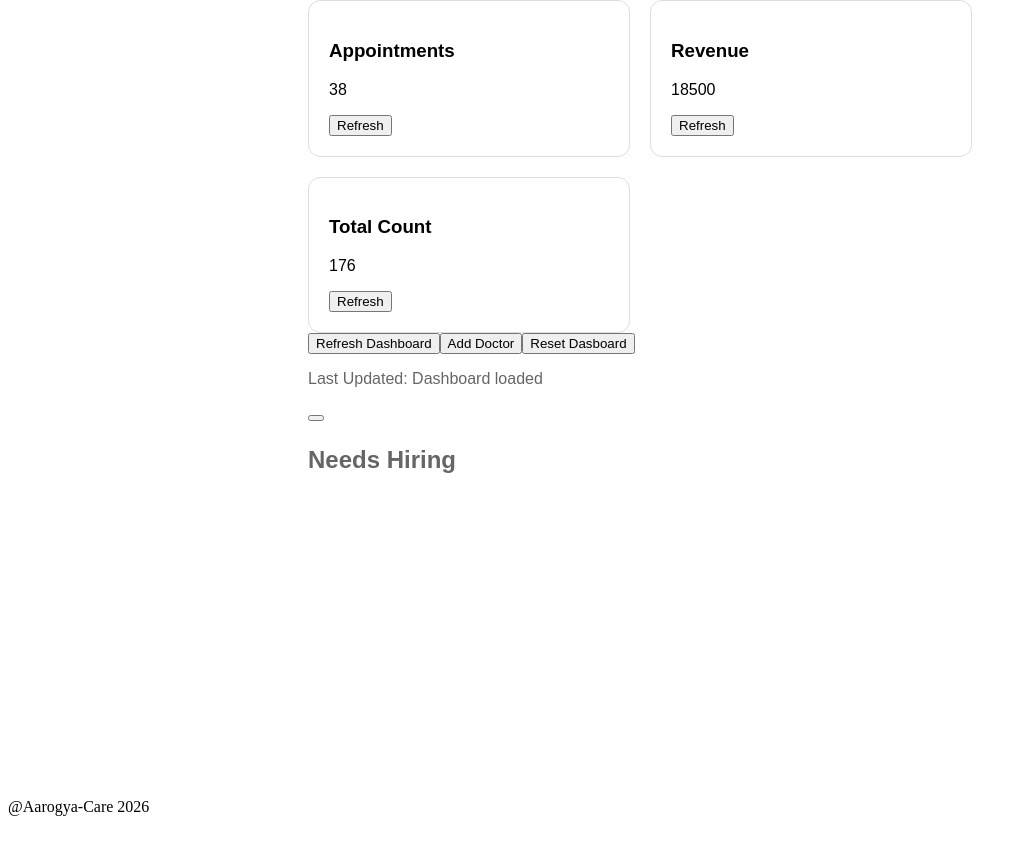
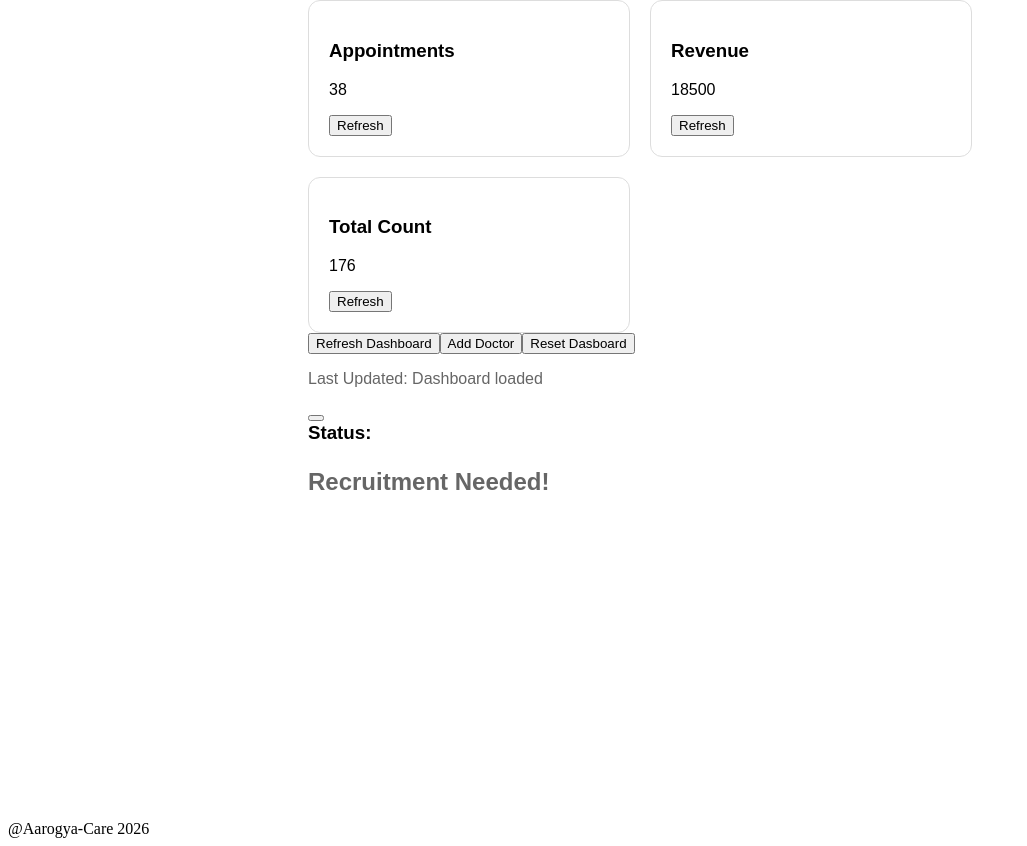
Before and after one commit to sohampandit-coditas/angular-app, an Angular app: page / in a window 1280 px wide. Shown: the part 806-1652 px from the top of the page, without its empty margins (0-1027 px from the left). Before the commit the page ends 1630 px from the top, so only its background shows below. Built offline with nearby package versions, Linux system fonts and the light colour scheme.

Commit message:
Structural Directives along with control flow

```diff
--- a/src/app/core/services/hospital.ts
+++ b/src/app/core/services/hospital.ts
@@ -36,12 +36,4 @@ export class Hospital {
   totalPeople=computed(()=>{
     return this.doctorCount()+this.patientCount();
   })
-
-  hospitalStatus=computed(()=>{
-    if(this.doctorCount()>30){
-      return "Enough Doctors"
-    };
-
-    return "Needs Hiring";
-  })
 }
--- a/src/app/features/dashboard/dashboard.html
+++ b/src/app/features/dashboard/dashboard.html
@@ -55,6 +55,17 @@
     <button (click)="logEvent($event)"></button>
 
     <div class="card">
-        <p>{{hospitalService.hospitalStatus()}}</p>
+        @if(hospitalService.doctorCount()>30){
+            <div class="card">
+                <h3>Status:</h3>
+                <p>Enough Doctors available</p>
+            </div>
+        }
+        @else {
+            <div class="card">
+                <h3>Status:</h3>
+                <p>Recruitment Needed!</p>
+            </div>
+        }
     </div>
 </section>
```
